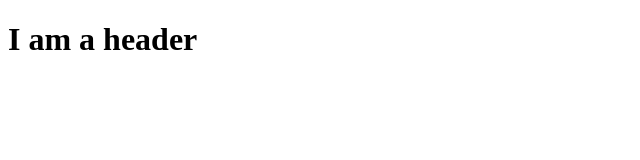
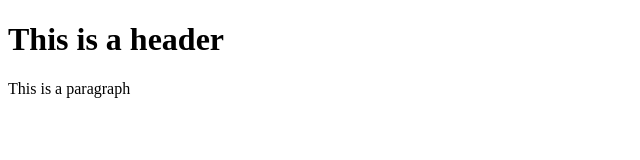
Before and after one commit to AnnanyaBhandari/git-test, a plain HTML site: page index.html in a window 1280 px wide. Shown: the whole page, without its empty margins (0-640 px from the left). Drawn offline with Linux system fonts and the light colour scheme.

Commit message:
second commit

```diff
--- a/index.html
+++ b/index.html
@@ -1,6 +1,7 @@
 <!DOCTYPE html>
 <html>
     <body>
-        <h1>I am a header</h1>
+        <h1>This is a header</h1>
+        <p>This is a paragraph</p>
     </body>
 </html>
```
